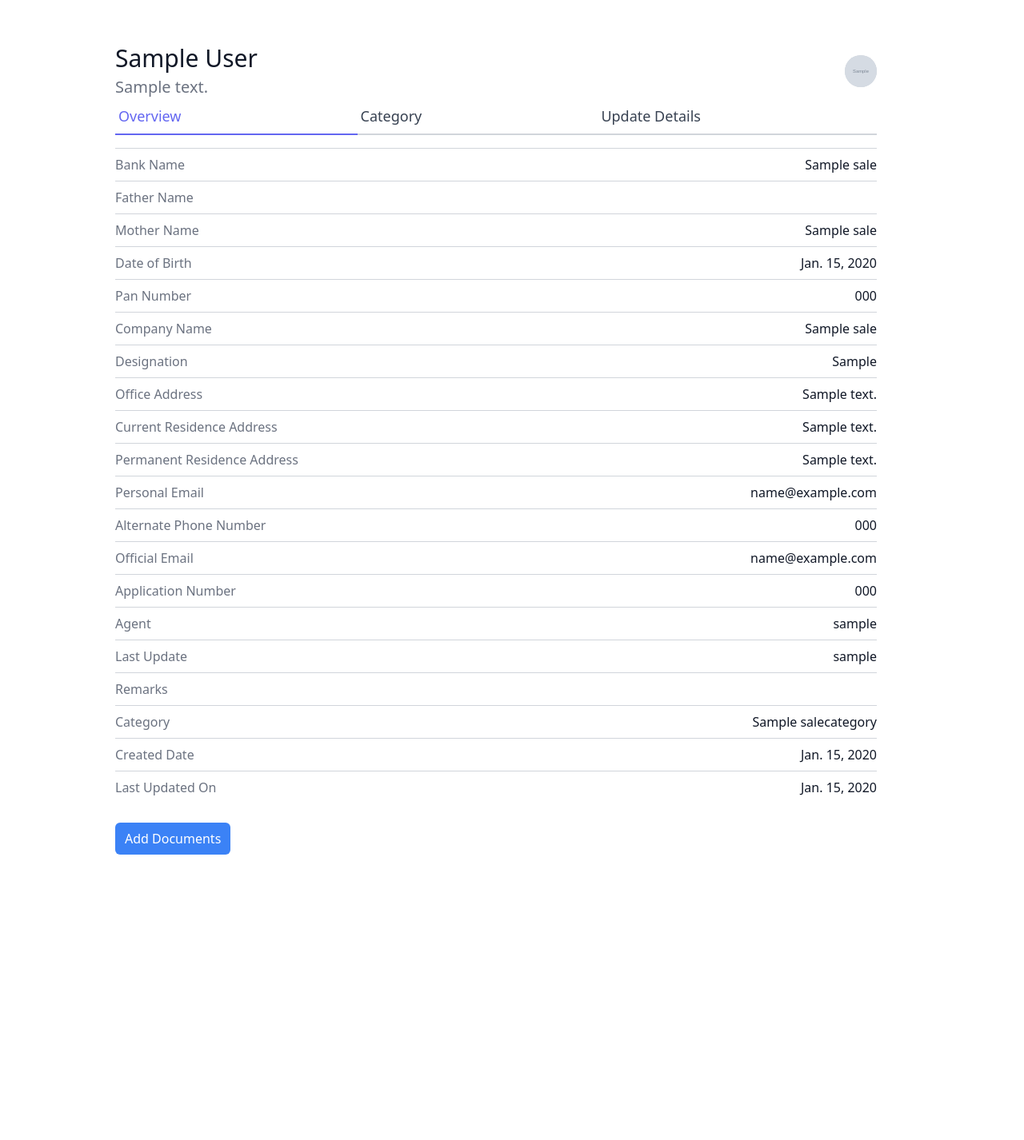
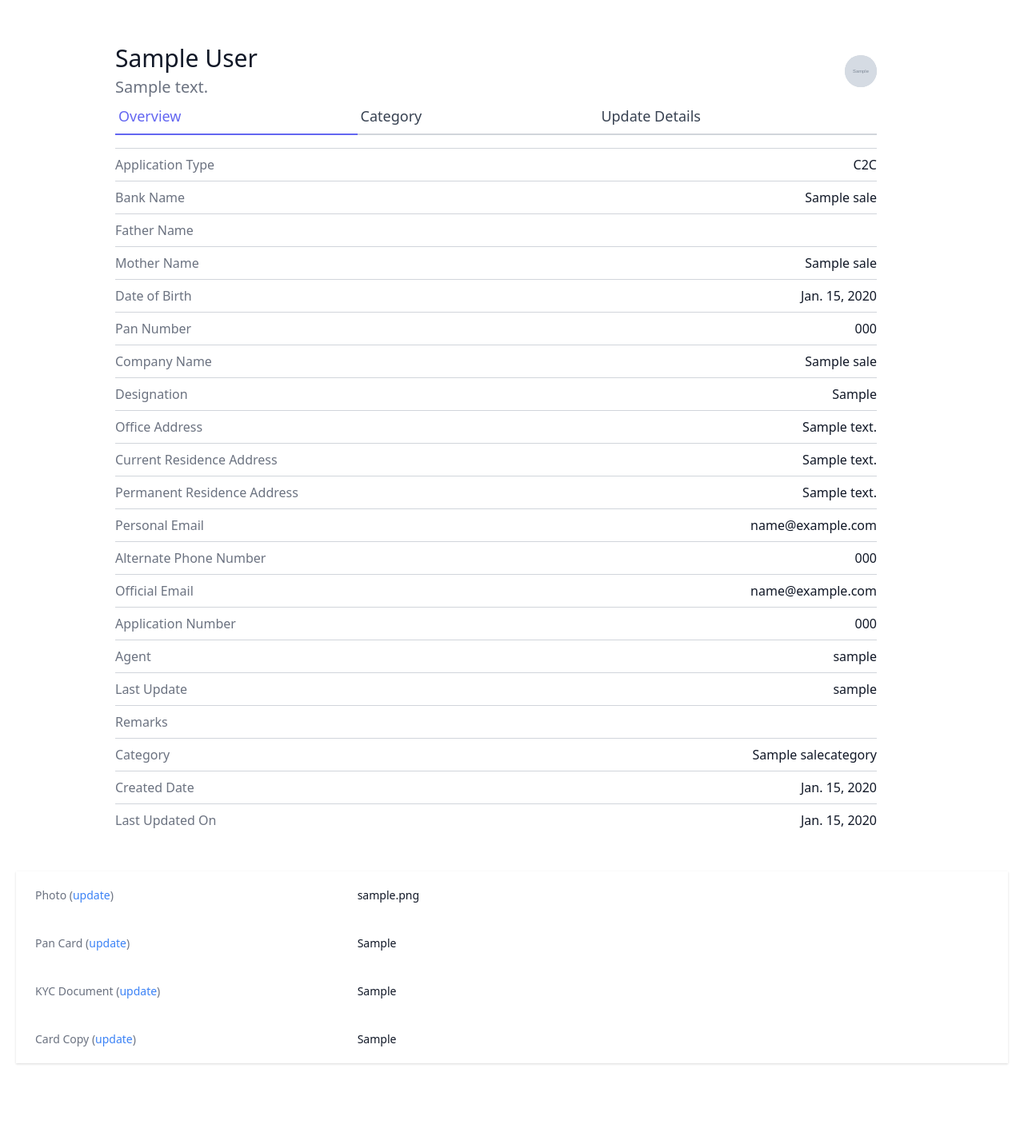
Before and after one commit to sumeet2605/CRM, a Django app: page /sales/1/ in a window 1280 px wide. Shown: the part 145-1571 px from the top of the page at 80% size. Before the commit the page ends 1214 px from the top, so only its background shows below. Run offline with Django 4.2, Linux system fonts and the light colour scheme; a user stored in the database is signed in; tables that the repository leaves empty hold one stand-in row (values such as "Sample post"); grey boxes marked "Sample" are stand-in pictures; some libraries are stand-ins or nearby versions.

Commit message:
Documents Addition

```diff
--- a/leads/templates/leads/lead_list.html
+++ b/leads/templates/leads/lead_list.html
@@ -121,7 +121,7 @@
                         </div>
                         <div class="flex-grow">
                             <h2 class="text-gray-900 text-lg title-font font-medium mb-3">
-                                {{ lead.first_name }} {{ lead.last_name }}
+                                {{ lead.First_Name }} {{ lead.Last_Name }}
                             </h2>
                             <p class="leading-relaxed text-base">
                                 {{ lead.description }}
--- a/sales/templates/sales/sale_detail.html
+++ b/sales/templates/sales/sale_detail.html
@@ -30,6 +30,10 @@
                         Update Details
                     </a>
                     {% endif %}
+                </div>
+                <div class="flex border-t border-gray-300 py-2">
+                    <span class="text-gray-500">Application Type</span>
+                    <span class="ml-auto text-gray-900">{{ lead.Application_Type }}</span>
                 </div>
                 <div class="flex border-t border-gray-300 py-2">
                     <span class="text-gray-500">Bank Name</span>
@@ -114,13 +118,80 @@
 
             </div>
 
-        <a href="{% url 'sales:documents-update' lead.pk %}" class="text-white bg-blue-500 hover:bg-blue-600 px-3 py-2 rounded-md">Add Documents</a>
         </div>
+        {% if document.exists %}
+            {% for d in document %}
 
+                <div class="mt-5 shadow px-4 sm:px-6">
+                    <div class="py-4 sm:py-5 sm:grid sm:grid-cols-3 sm:gap-4">
+                    <dt class="text-sm font-medium text-gray-500">
+                    Photo (<a href="#" class="text-blue-500 hover:text-blue-700">update</a>)
+                    </dt>
+                    <dd class="mt-1 text-sm text-gray-900 sm:mt-0 sm:col-span-2">
+                    {{ d.photo }}
+                    </dd>
+                    </div>
+                    <div class="py-4 sm:py-5 sm:grid sm:grid-cols-3 sm:gap-4">
+                    <dt class="text-sm font-medium text-gray-500">
+                    Pan Card (<a href="#" class="text-blue-500 hover:text-blue-700">update</a>)
+                    </dt>
+                    <dd class="mt-1 text-sm text-gray-900 sm:mt-0 sm:col-span-2">
+                    {{ d.pan_card }}
+                    </dd>
+                    </div>
+                {% if doc.exists %}
+                    {% for do in doc %}
+                        <div class="py-4 sm:py-5 sm:grid sm:grid-cols-3 sm:gap-4">
+                        <dt class="text-sm font-medium text-gray-500">
+                        KYC Document (<a href="#" class="text-blue-500 hover:text-blue-700">update</a>)
+                        </dt>
+                        <dd class="mt-1 text-sm text-gray-900 sm:mt-0 sm:col-span-2">
+                        {{ do.kyc_document }}
+                        </dd>
+                        </div>
+                    {% endfor %}
+                {% endif %}
 
+                {% if lead.Application_Type == "C2C" %}
+                    {% if card.exists %}
+                        {% for c in card %}
+                            <div class="py-4 sm:py-5 sm:grid sm:grid-cols-3 sm:gap-4">
+                            <dt class="text-sm font-medium text-gray-500">
+                            Card Copy (<a href="#" class="text-blue-500 hover:text-blue-700">update</a>)
+                            </dt>
+                            <dd class="mt-1 text-sm text-gray-900 sm:mt-0 sm:col-span-2">
+                            {{ c.card_copy }}
+                            </dd>
+                            </div>
+                        {% endfor %}
+                    {% else %}
+                        <a href="{% url 'sales:card2card-create' lead.pk %}" class="text-white bg-blue-500 hover:bg-blue-600 px-3 py-2 rounded-md">Add Card Documents</a>
+                    {% endif %}
+                {% elif lead.Application_Type == "Salary" %}
+                    {% if card.exists %}
+                        {% for c in card %}
+                            <div class="py-4 sm:py-5 sm:grid sm:grid-cols-3 sm:gap-4">
+                            <dt class="text-sm font-medium text-gray-500">
+                            Card Copy (<a href="#" class="text-blue-500 hover:text-blue-700">update</a>)
+                            </dt>
+                            <dd class="mt-1 text-sm text-gray-900 sm:mt-0 sm:col-span-2">
+                            {{ c.card_copy }}
+                            </dd>
+                            </div>
+                        {% endfor %}
+                    {% else %}
+                        <a href="{% url 'sales:salaried-create' lead.pk %}" class="text-white bg-blue-500 hover:bg-blue-600 px-3 py-2 rounded-md">Add Salaried Documents</a>
+                    {% endif %}
+                {% else %}
+                    <h3 class="text-xl text-gray-900 font-medium truncate">Application Type not Updated, Please Update.</h3>
+                {% endif %}
+                </div>
+            {% endfor %}
 
+        {% else %}
+            <a href="{% url 'sales:documents-update' lead.pk %}" class="text-white bg-blue-500 hover:bg-blue-600 px-3 py-2 rounded-md">Add Documents</a>
 
-
+        {% endif %}
     </div>
   </section>
 {% endblock content %}
--- a/sales/templates/sales/sale_list.html
+++ b/sales/templates/sales/sale_list.html
@@ -54,7 +54,7 @@
                                     {{ sale.Last_Name }}
                                 </td>
                                 <td class="px-6 py-4 whitespace-nowrap text-sm text-gray-500">
-                                    {{ sale.Pan_Number }}
+                                    {{ sale.PAN_Number }}
                                 </td>
                                 <td class="px-6 py-4 whitespace-nowrap text-sm text-gray-500">
                                     {{ sale.Personal_Email }}
--- a/sales/urls.py
+++ b/sales/urls.py
@@ -10,6 +10,8 @@ from .views import (
     CategoryUpdateView,
     SaleCategoryDeleteView,
     DocumentCreateView,
+    Card2CardCreateView,
+    SalariedCreateView,
 
 )
 
@@ -27,5 +29,7 @@ urlpatterns = [
     path('categories/<int:pk>/update/', CategoryUpdateView.as_view(), name='category-update'),
     path('categories/<int:pk>/delete/', SaleCategoryDeleteView.as_view(), name='category-delete'),
     path('create-category/', SaleCategoryCreateView.as_view(), name='category-create'),
-    path('<int:pk>/documents/', DocumentCreateView.as_view(),name='documents-update')
+    path('<int:pk>/documents/', DocumentCreateView.as_view(),name='documents-update'),
+    path('<int:pk>/documents/card2card', Card2CardCreateView.as_view(), name='card2card-create'),
+    path('<int:pk>/documents/salaried', SalariedCreateView.as_view(), name='salaried-create')
 ]
--- a/sales/views.py
+++ b/sales/views.py
@@ -5,8 +5,24 @@ from django.contrib import messages
 from django.views import generic
 from django.contrib.auth.mixins import LoginRequiredMixin
 from django.core.mail import send_mail
-from leads.models import Sale, Category, SaleCategory, Document
-from .forms import SaleModelForm, SaleCategoryModelForm, SaleCategoryUpdateForm, DocumentCreateForm, Card2CardForm, SalariedForm
+from leads.models import (
+    Sale,
+    Category,
+    SaleCategory,
+    Document,
+    KYCDocument,
+    SalarySlip,
+    BankStatement,
+    C2CDocument,
+)
+from .forms import (
+    SaleModelForm,
+    SaleCategoryModelForm,
+    SaleCategoryUpdateForm,
+    DocumentCreateForm,
+    Card2CardForm,
+    SalariedForm,
+    )
 from agents.mixin import OraganiserAndLoginRequiredMixin
 
 
@@ -19,7 +35,7 @@ class SaleListView(LoginRequiredMixin, generic.ListView):
     def get_queryset(self):
         user = self.request.user
         queryset = Sale.objects.all()
-        print(user.agent.oraganisation)
+
         if user.is_admin:
             queryset = queryset
         elif user.is_organiser:
@@ -65,15 +81,34 @@ class SaleDetailView(LoginRequiredMixin, generic.DetailView):
 
             queryset = queryset.filter(agent__user=user)
 
+        return queryset
 
-        return queryset
+    def get_context_data(self, **kwargs):
+        context = super(SaleDetailView, self).get_context_data(**kwargs)
+
+        queryset = Document.objects.filter(sale=self.kwargs["pk"])
+        doc = {}
+        card ={}
+        for d in queryset:
+            doc  = KYCDocument.objects.filter(document=d)
+
+        for c2c in queryset:
+            card = C2CDocument.objects.filter(document=c2c)
+
+        context.update({
+            "document": queryset,
+            "doc": doc,
+            "card": card
+        })
+        return context
 
 
 class SaleUpdateView(LoginRequiredMixin, generic.UpdateView):
     template_name = "sales/sale_update.html"
     form_class = SaleModelForm
-    queryset = Sale.objects.all()
+
     def get_queryset(self):
+        queryset = Sale.objects.all()
         user = self.request.user
         if user.is_admin:
             queryset = queryset
@@ -243,8 +278,68 @@ class DocumentCreateView(LoginRequiredMixin, generic.CreateView):
         sale = Sale.objects.get(pk=self.kwargs["pk"])
         documents = form.save(commit=False)
         documents.sale = sale
+        files = self.request.FILES.getlist('kyc_documents')
+        documents.save()
+        doc = Document.objects.get(sale=sale)
         if self.request.FILES:
-            for f in self.request.FILES.getlist('kyc_documents'):
-                print(f)
+            for f in files:
+               KYCDocument.objects.create(document=doc, kyc_document=f)
 
         return super(DocumentCreateView, self).form_valid(form)
+
+class Card2CardCreateView(LoginRequiredMixin, generic.CreateView):
+    template_name = "sales/document_create.html"
+    form_class = Card2CardForm
+
+    def get_success_url(self):
+        return reverse("sales:sale-list")
+
+    def get_context_data(self, **kwargs):
+        context = super(Card2CardCreateView, self).get_context_data(**kwargs)
+        context.update({
+            "lead": Sale.objects.get(pk=self.kwargs["pk"])
+        })
+        return context
+
+    def form_valid(self, form):
+        sale = Sale.objects.get(pk=self.kwargs["pk"])
+        documents = form.save(commit=False)
+        doc = Document.objects.get(sale=sale)
+        documents.document = doc
+        documents.save()
+
+        return super(Card2CardCreateView, self).form_valid(form)
+
+
+class SalariedCreateView(LoginRequiredMixin, generic.CreateView):
+    template_name = "sales/document_create.html"
+    form_class = SalariedForm
+
+    def get_success_url(self):
+        return reverse("sales:sale-list")
+
+    def get_context_data(self, **kwargs):
+        context = super(Card2CardCreateView, self).get_context_data(**kwargs)
+        context.update({
+            "lead": Sale.objects.get(pk=self.kwargs["pk"])
+        })
+        return context
+
+    def form_valid(self, form):
+
+        sale = Sale.objects.get(pk=self.kwargs["pk"])
+        documents = form.save(commit=False)
+        doc = Document.objects.get(sale=sale)
+        documents.sale = sale
+        files = self.request.FILES.getlist('salary_slips')
+        files1 = self.request.FILES.getlist('bank_statements')
+        documents.save()
+        doc = Document.objects.get(sale=sale)
+        if self.request.FILES:
+            for f in files:
+               SalarySlip.objects.create(document=doc, salary_slip=f)
+
+            for f in files1:
+                BankStatement.objects.create(document=doc, bank_statement=f)
+
+        return super(SalariedCreateView, self).form_valid(form)
--- a/templates/dashboard.html
+++ b/templates/dashboard.html
@@ -57,6 +57,12 @@
                 <p class="leading-relaxed">Card Out in last 30 days</p>
                 </div>
             </div>
+            <div class="p-4 md:w-1/3 sm:w-1/2 w-full">
+                <div class="border-2 border-gray-200 px-4 py-6 rounded-lg">
+                <h2 class="title-font font-medium text-3xl text-gray-900">{{ total_sale_count_today }}</h2>
+                <p class="leading-relaxed">Sales Added Today</p>
+                </div>
+            </div>
         </div>
 
       </div>
```
Also changed, not shown: leads/admin.py (+17 -1 lines), leads/models.py (+26 -8 lines), leads/templates/leads/lead_detail.html (+4 -8 lines), leads/views.py (+26 -9 lines), sales/forms.py (+12 -11 lines), leads/migrations/0003_remove_document_bank_statement_and_more.py (added), leads/migrations/0004_remove_document_card_copy_and_more.py (added), 1 other file.
